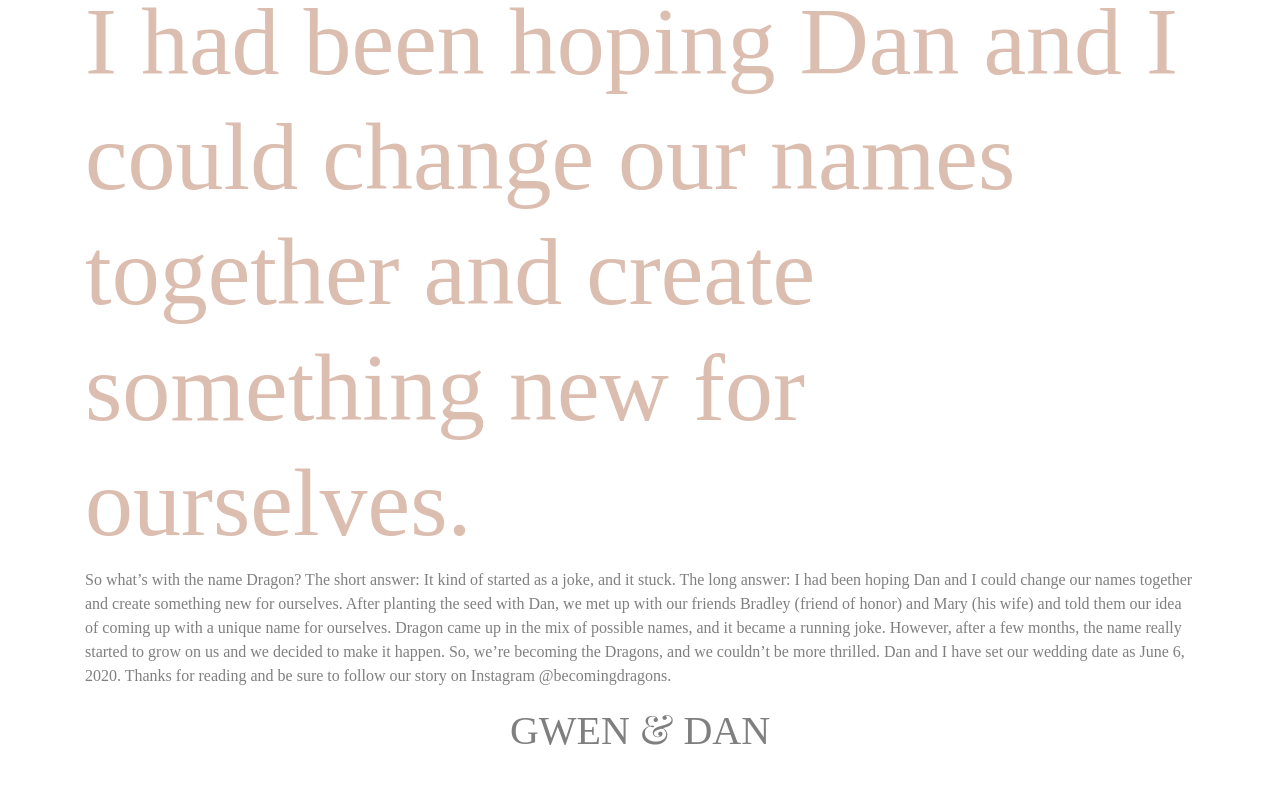
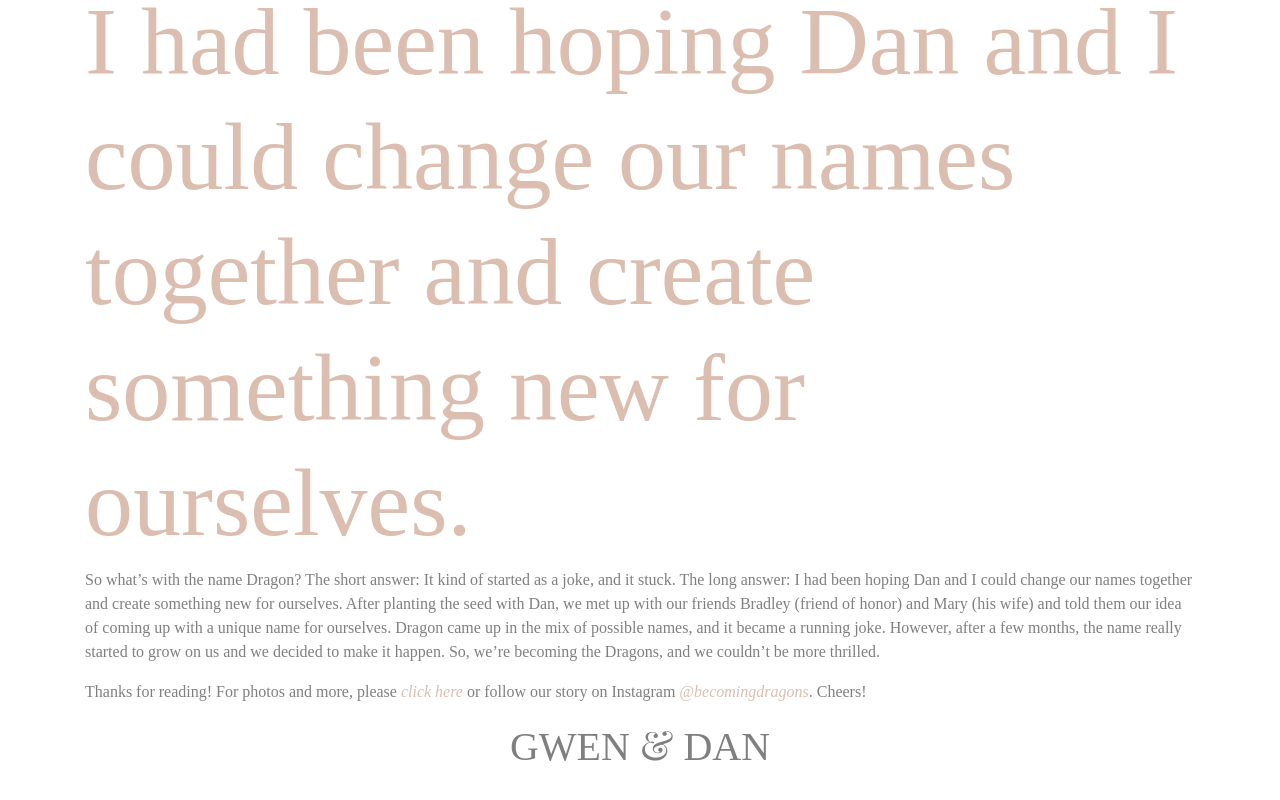
Before and after one commit to Daniel-Dragon/becoming-dragons, an Angular app: page /about in a window 1280 px wide. Shown: the part 3015-3815 px from the top of the page. Built offline with nearby package versions, Linux system fonts and the light colour scheme; a web font is replaced by a local one.

Commit message:
About page changes.

```diff
--- a/src/app/about/about.component.html
+++ b/src/app/about/about.component.html
@@ -165,8 +165,11 @@
                 <p>
                     So what’s with the name Dragon? The short answer: It kind of started as a joke, and it stuck. The long answer: I had been hoping Dan and I could change our names together and create something new for ourselves. After planting the seed with Dan, we met
                     up with our friends Bradley (friend of honor) and Mary (his wife) and told them our idea of coming up with a unique name for ourselves. Dragon came up in the mix of possible names, and it became a running joke. However, after a few
-                    months, the name really started to grow on us and we decided to make it happen. So, we’re becoming the Dragons, and we couldn’t be more thrilled. Dan and I have set our wedding date as June 6, 2020. Thanks for reading and be sure to
-                    follow our story on Instagram @becomingdragons.
+                    months, the name really started to grow on us and we decided to make it happen. So, we’re becoming the Dragons, and we couldn’t be more thrilled.
+                </p>
+                <p>
+                    Thanks for reading! For photos and more, please <a href="http://picti.net/dk46u" target="_blank">click here</a> or follow our story on Instagram <a href="https://www.instagram.com/becomingdragons/" target="_blank">@becomingdragons</a>.
+                    Cheers!
                 </p>
             </div>
         </div>
```
